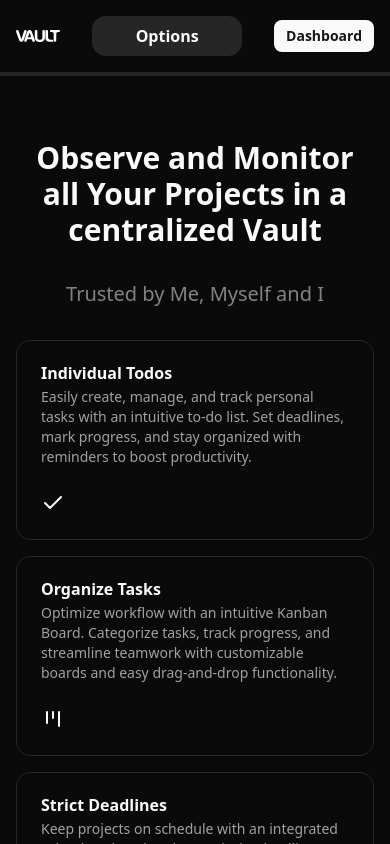
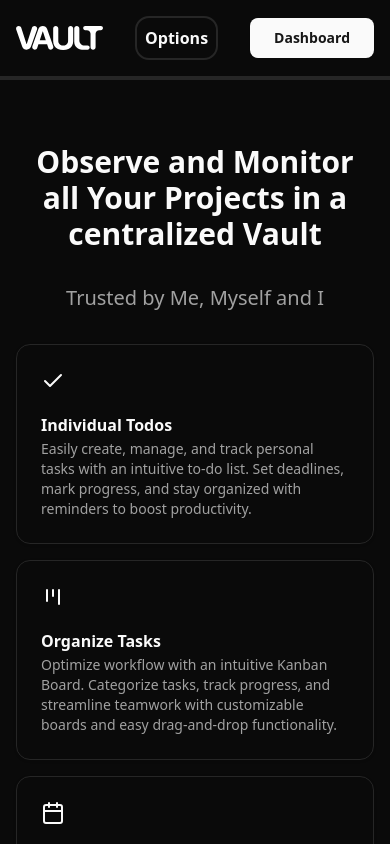
Before and after one commit to noahSnbr07/vaultapp, a Next.js app: page / in a window 390 px wide. Built offline with nearby package versions, Linux system fonts and the light colour scheme.

Commit message:
redesigned index, dropdown, media queries, seo

```diff
--- a/src/app/components/dropdown.tsx
+++ b/src/app/components/dropdown.tsx
@@ -2,22 +2,21 @@
 
 import { links } from "@/assets/assets";
 import { IndexLink } from "@/assets/json/index-links";
-import { DropdownMenu, DropdownMenuContent, DropdownMenuItem, DropdownMenuTrigger } from "@radix-ui/react-dropdown-menu";
+import { DropdownMenu, DropdownMenuContent, DropdownMenuItem, DropdownMenuTrigger } from "@/components/ui/dropdown-menu";
 import Link from "next/link";
 
 export default function Dropdown() {
 
 
     return (
-        <div className="md:hidden w-full max-w-sm bg-accent rounded-xl p-2 text-center">
+        <div className="lg:hidden flex-1 max-w-sm border-accent border-2 rounded-xl p-2 text-center">
             <DropdownMenu>
                 <DropdownMenuTrigger className="size-full">
-                    <p className="bg-accent font-bold size-full rounded-xl w-full max-w-xl"> Options </p>
+                    <p className="font-bold size-full rounded-xl w-full max-w-xl"> Options </p>
                 </DropdownMenuTrigger>
-                <DropdownMenuContent className="w-full">
+                <DropdownMenuContent>
                     {links.map((link: IndexLink) => (
                         <DropdownMenuItem
-                            className="py-2 px-4 cursor-pointer bg-accent w-full"
                             key={link.id}>
                             <Link href={link.href}>
                                 {link.title}
--- a/src/app/components/services.tsx
+++ b/src/app/components/services.tsx
@@ -9,13 +9,13 @@ export default function Services() {
             {/* map over services and display cards */}
             {services.map((service: ServiceProps) => (
                 <Card key={service.id}>
+                    <CardContent>
+                        {service.icon}
+                    </CardContent>
                     <CardHeader>
                         <CardTitle>{service.title}</CardTitle>
                         <CardDescription>{service.description}</CardDescription>
                     </CardHeader>
-                    <CardContent>
-                        {service.icon}
-                    </CardContent>
                 </Card>
             ))}
         </div>
--- a/src/app/components/trusted-phrase.tsx
+++ b/src/app/components/trusted-phrase.tsx
@@ -2,7 +2,7 @@ export default function TrustedPhrase() {
 
 
     return (
-        <p className="lg:text-2xl text-xl opacity-50">
+        <p className="lg:text-2xl text-xl text-muted-foreground">
             Trusted by Me, Myself and I
         </p>
     );
--- a/src/app/main.header.tsx
+++ b/src/app/main.header.tsx
@@ -13,15 +13,16 @@ export default function HeaderContent() {
             <Link
                 href={"/"}>
                 <Image
+                    className="object-fill"
+                    height={40}
                     src={banner}
-                    height={32}
                     alt="VaultApp Banner"
                     title="VaultApp Banner" />
             </Link>
 
             <Dropdown />
 
-            <div className="w-fill bg-accent py-2 px-8 rounded-full hidden md:flex gap-8">
+            <div className="w-fill border-accent border-2 py-2 px-8 rounded-full hidden lg:flex gap-8">
                 {links.map((link: IndexLink) =>
                     <Link
                         className="hover:opacity-50 text-accent-foreground transition-all font-bold"
@@ -32,8 +33,10 @@ export default function HeaderContent() {
                 )
                 }
             </div>
-            <Link href={"/dashboard"}>
-                <Button className="font-bold cursor-pointer" size={"sm"}>
+            <Link
+                className="h-10"
+                href={"/dashboard"}>
+                <Button className="font-bold cursor-pointer" size={"lg"}>
                     Dashboard
                 </Button>
             </Link>
--- /dev/null
+++ b/src/middleware.ts
@@ -0,0 +1,14 @@
+import { NextResponse } from 'next/server';
+import type { MiddlewareConfig, NextRequest } from 'next/server';
+
+export async function middleware(request: NextRequest): Promise<NextResponse> {
+
+
+    //redirect user to index
+    return NextResponse.redirect(new URL('/', request.url));
+}
+
+export const config: MiddlewareConfig = {
+
+    matcher: ['/dashboard'],
+}
```
